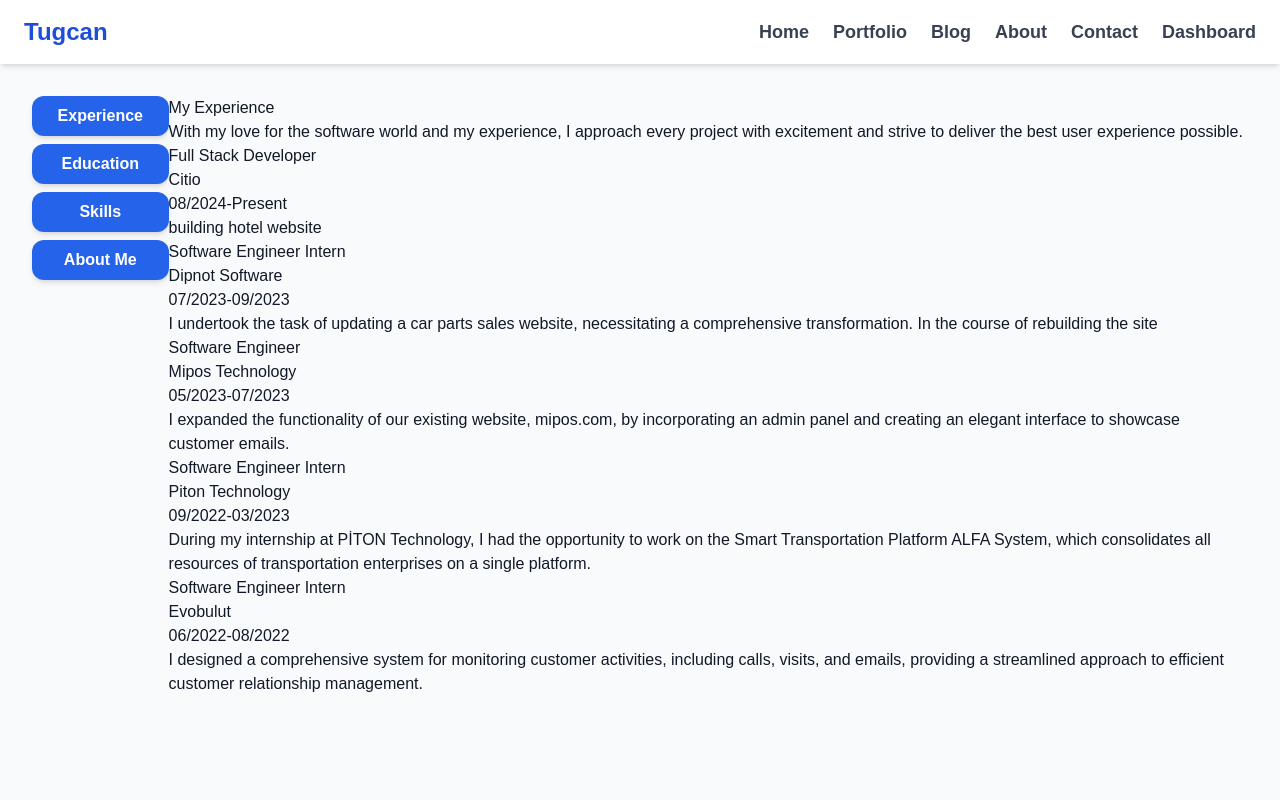
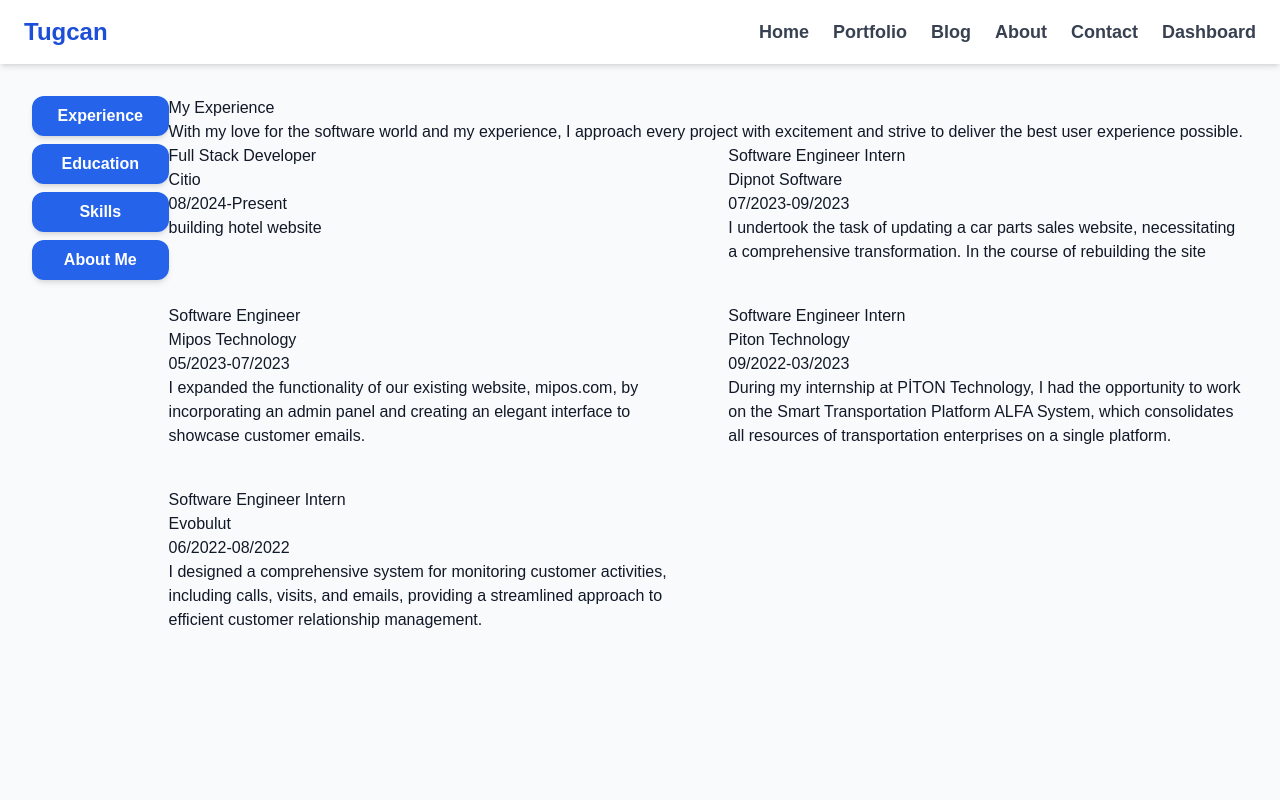
Before and after one commit to tugcan-kartal/Blog, a Next.js app: page /about in a window 1280 px wide. Shown: the top 800 px of the page. Built offline with nearby package versions, Linux system fonts and the light colour scheme.

Commit message:
updated about

```diff
--- a/src/app/about/page.tsx
+++ b/src/app/about/page.tsx
@@ -24,7 +24,7 @@
                                 I approach every project with excitement and strive
                                 to deliver the best user experience possible.
                             </div>
-                            <div>
+                            <div className="grid grid-cols-1 md:grid-cols-2 gap-10">
                                 {[
                                     {title: "Full Stack Developer",company: "Citio",date: "08/2024-Present",desc:"building hotel website"},
                                     {title: "Software Engineer Intern",company: "Dipnot Software",date: "07/2023-09/2023",desc:"I undertook the task of updating a car parts sales website, necessitating a comprehensive transformation. In the course of rebuilding the site"},
```
